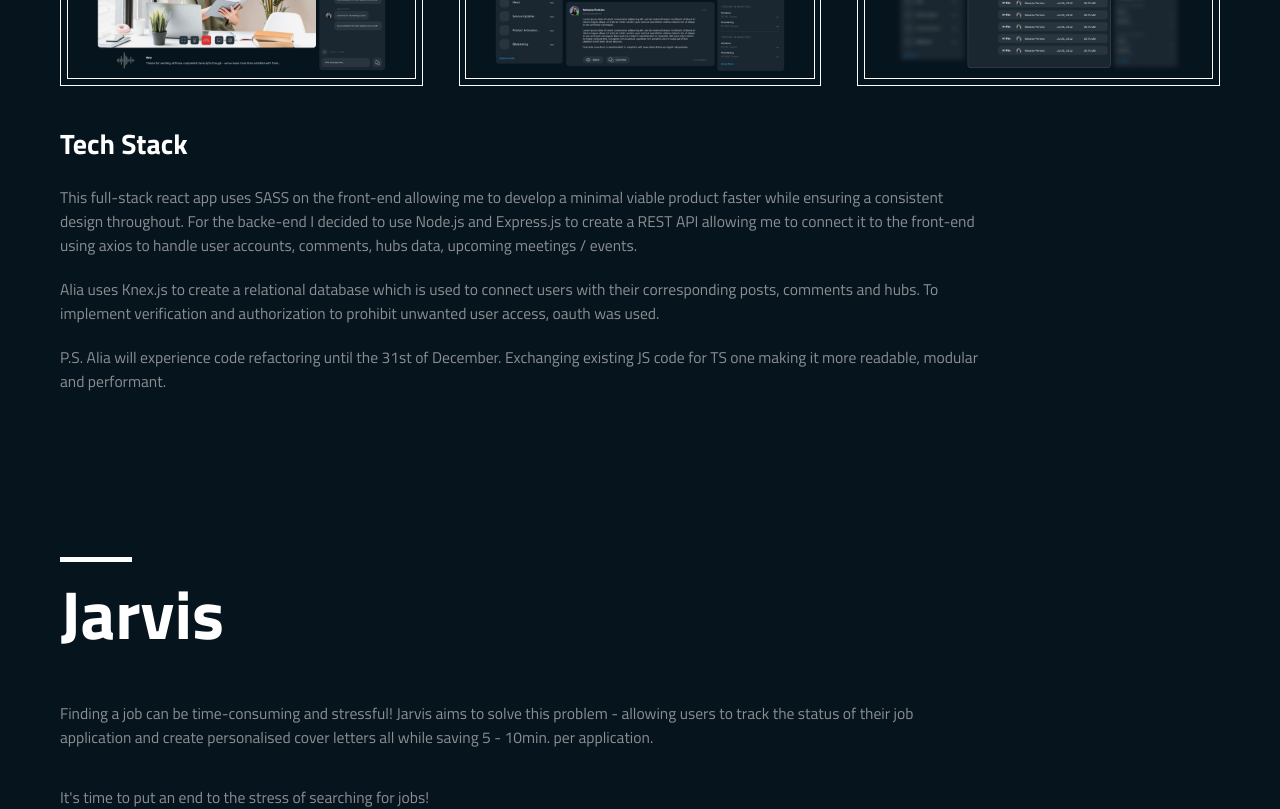
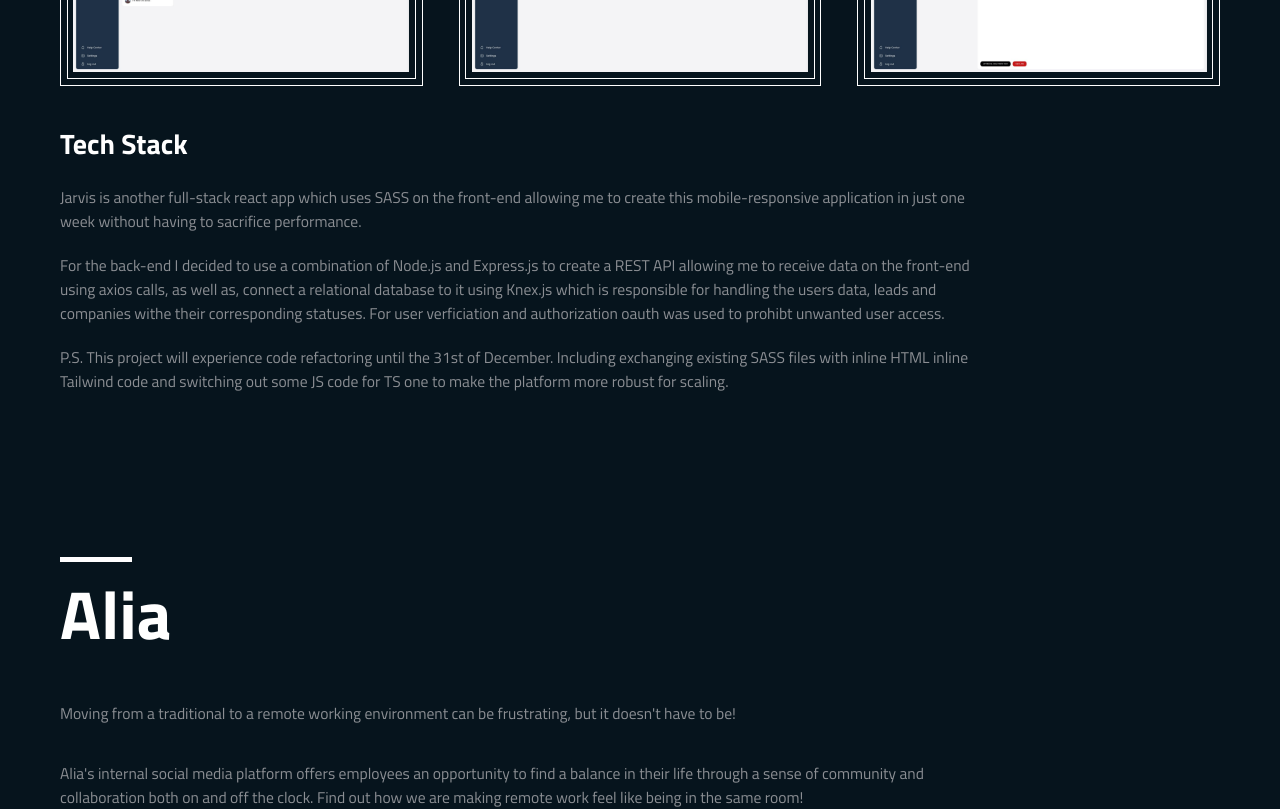
Before and after one commit to timohuennebeck/portfolio-website, a React (Create React App) app: page / in a window 1280 px wide. Shown: the part 2100-2909 px from the top of the page. Built offline with nearby package versions, Linux system fonts and the light colour scheme.

Commit message:
change order of projects

```diff
--- a/src/components/ProjectsList/ProjectsList.jsx
+++ b/src/components/ProjectsList/ProjectsList.jsx
@@ -7,8 +7,8 @@ import InStockProject from "../InStockProject/InStockProject";
 export default function ProjectsList() {
     return (
         <div className="projects-list">
+            <JarvisProject />
             <AliaProject />
-            <JarvisProject />
             <InStockProject />
         </div>
     );
```
